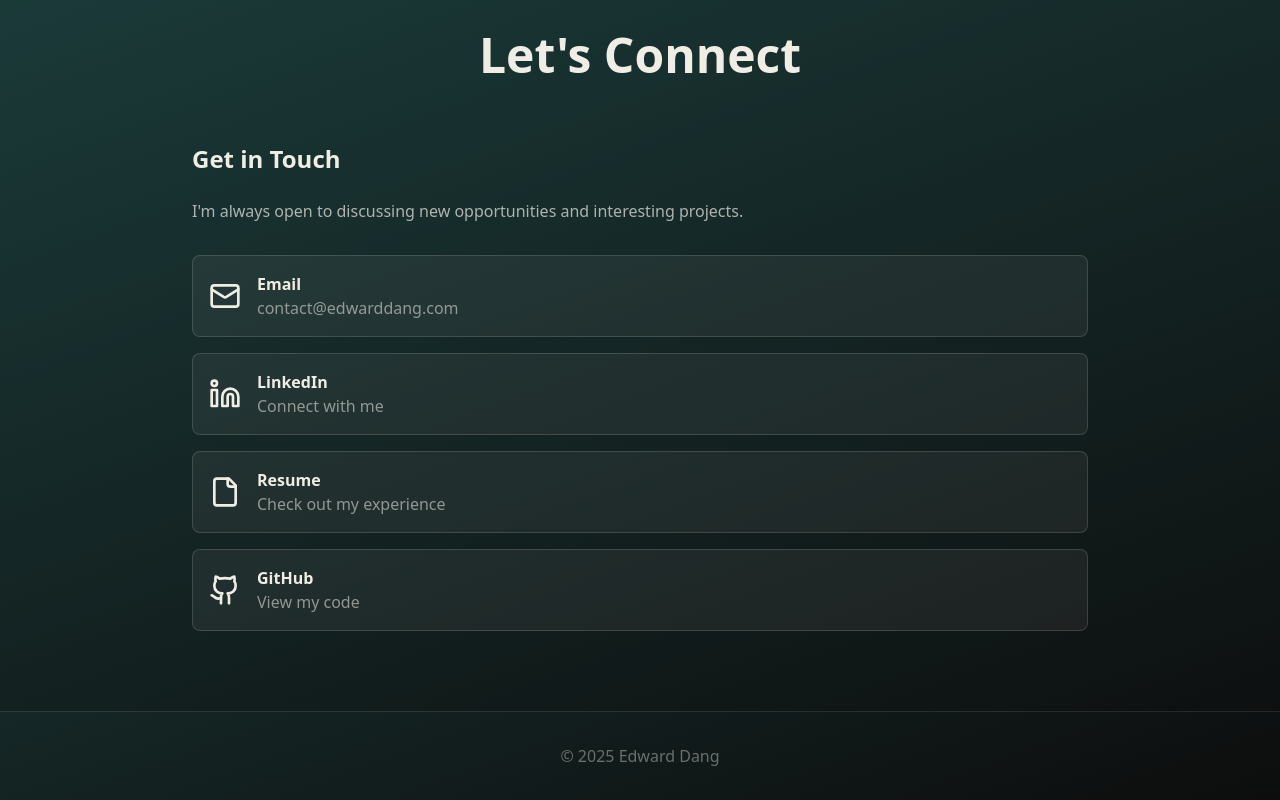
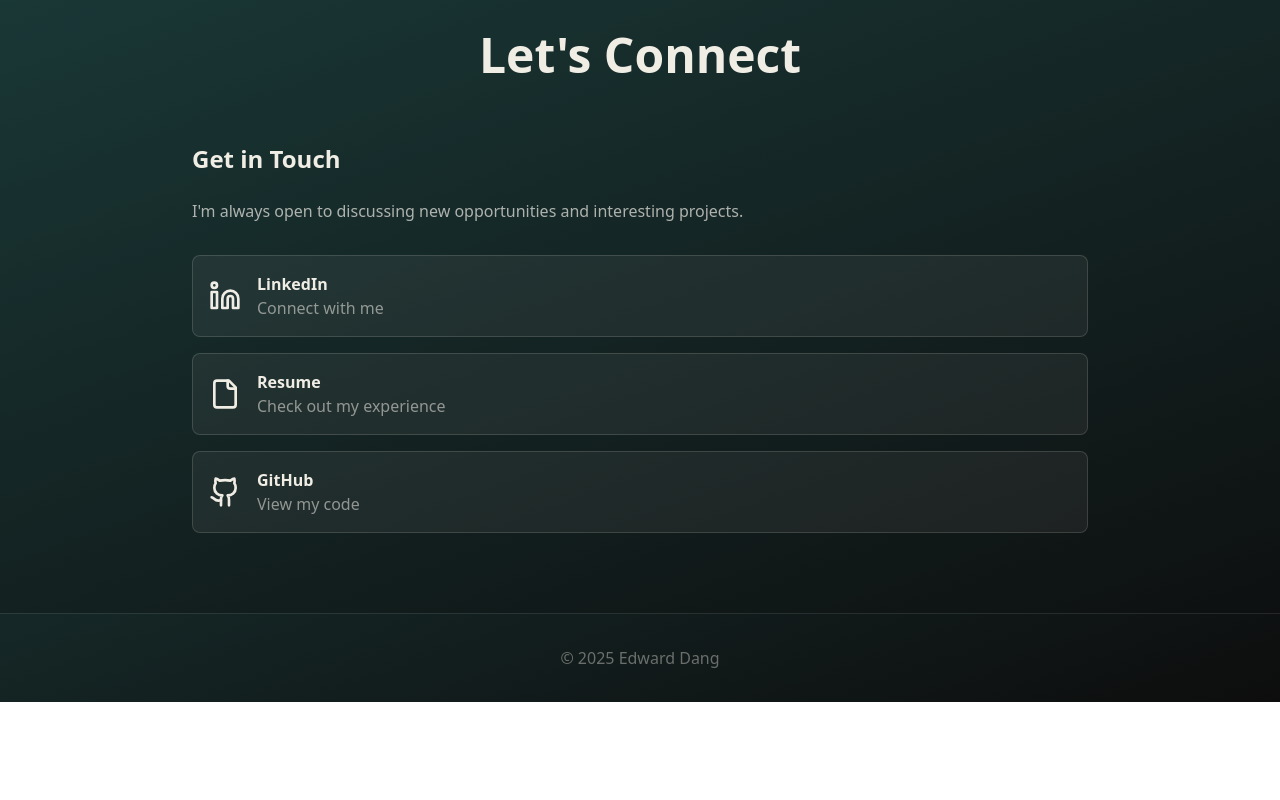
Before and after one commit to EddieDang/Portfolio, a React (Vite) app: page / in a window 1280 px wide. Shown: the part 5440-6240 px from the top of the page. After the commit the page ends 6142 px from the top, so only its background shows below. Built offline with nearby package versions, Linux system fonts and the light colour scheme.

Commit message:
Removed contact@edwarddang.com email

```diff
--- a/src/client/App.jsx
+++ b/src/client/App.jsx
@@ -160,7 +160,6 @@ const EnhancedPortfolio = () => {
 
                 <div className="space-y-4">
                   {[
-                    { href: "mailto:contact@edwarddang.com",            Icon: Mail,    label: "Email",    sub: "contact@edwarddang.com" },
                     { href: "https://www.linkedin.com/in/edwarddang3/", Icon: Linkedin, label: "LinkedIn", sub: "Connect with me" },
                     { href: "https://www.linkedin.com/in/edwarddang3/", Icon: File,     label: "Resume",   sub: "Check out my experience" },
                     { href: "https://github.com/EddieDang",              Icon: Github,   label: "GitHub",   sub: "View my code" },
```
